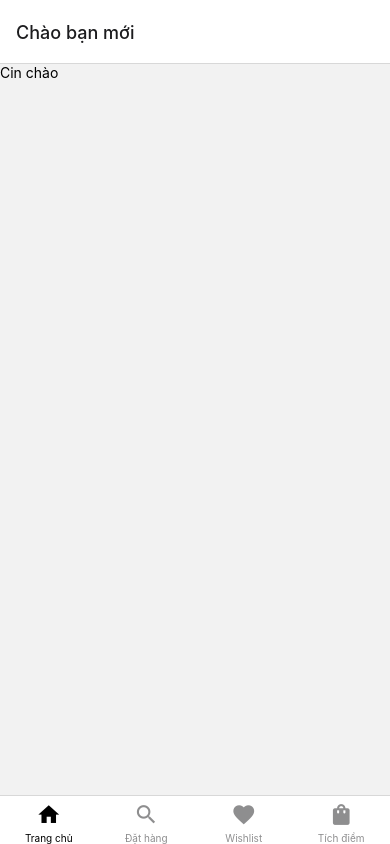
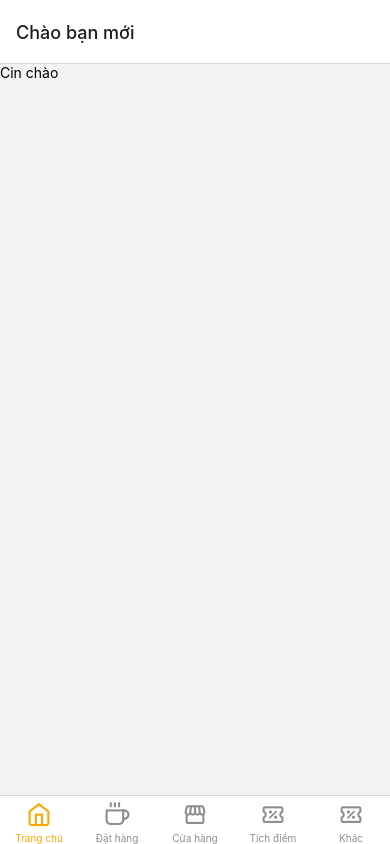
Before and after one commit to pdc17499/TheCoffeHouse, a React Native app: screen / in a window 390 px wide. Built offline with nearby package versions, Linux system fonts and the light colour scheme.

Commit message:
add icon bottom tabs

```diff
--- a/App.js
+++ b/App.js
@@ -3,6 +3,7 @@ import {NavigationContainer} from '@react-navigation/native';
 import {createBottomTabNavigator} from '@react-navigation/bottom-tabs';
 import MaterialCommunityIcons from 'react-native-vector-icons/MaterialCommunityIcons';
 import MaterialIcons from 'react-native-vector-icons/MaterialIcons';
+import Feather from 'react-native-vector-icons/Feather';
 
 import HomeScreen from './src/screens/HomeScreen';
 
@@ -13,7 +14,7 @@ function MyTabs() {
     <Tab.Navigator
       initialRouteName="Chào bạn mới"
       screenOptions={{
-        tabBarActiveTintColor: 'black',
+        tabBarActiveTintColor: 'orange',
       }}>
       <Tab.Screen
         name="Chào bạn mới"
@@ -21,7 +22,7 @@ function MyTabs() {
         options={{
           tabBarLabel: 'Trang chủ',
           tabBarIcon: ({color, size}) => (
-            <MaterialCommunityIcons name="home" color={color} size={size} />
+            <Feather name="home" color={color} size={size}></Feather>
           ),
         }}
       />
@@ -31,10 +32,11 @@ function MyTabs() {
         options={{
           tabBarLabel: 'Đặt hàng',
           tabBarIcon: ({color, size}) => (
-            <MaterialIcons
-              name="search"
-              color={color}
-              size={size}></MaterialIcons>
+            <Feather name="coffee" color={color} size={size}></Feather>
+            // <MaterialIcons
+            //   name="search"
+            //   color={color}
+            //   size={size}></MaterialIcons>
           ),
         }}
       />
@@ -42,9 +44,13 @@ function MyTabs() {
         name="Cửa hàng"
         component={HomeScreen}
         options={{
-          tabBarLabel: 'Wishlist',
+          tabBarLabel: 'Cửa hàng',
           tabBarIcon: ({color, size}) => (
-            <MaterialCommunityIcons name="heart" color={color} size={size} />
+            <MaterialCommunityIcons
+              name="storefront-outline"
+              color={color}
+              size={size}
+            />
           ),
         }}
       />
@@ -54,10 +60,23 @@ function MyTabs() {
         options={{
           tabBarLabel: 'Tích điểm',
           tabBarIcon: ({color, size}) => (
-            <MaterialIcons
-              name="shopping-bag"
+            <MaterialCommunityIcons
+              name="ticket-percent-outline"
               color={color}
-              size={size}></MaterialIcons>
+              size={size}></MaterialCommunityIcons>
+          ),
+        }}
+      />
+      <Tab.Screen
+        name="Khác"
+        component={HomeScreen}
+        options={{
+          tabBarLabel: 'Khác',
+          tabBarIcon: ({color, size}) => (
+            <MaterialCommunityIcons
+              name="ticket-percent-outline"
+              color={color}
+              size={size}></MaterialCommunityIcons>
           ),
         }}
       />
```
